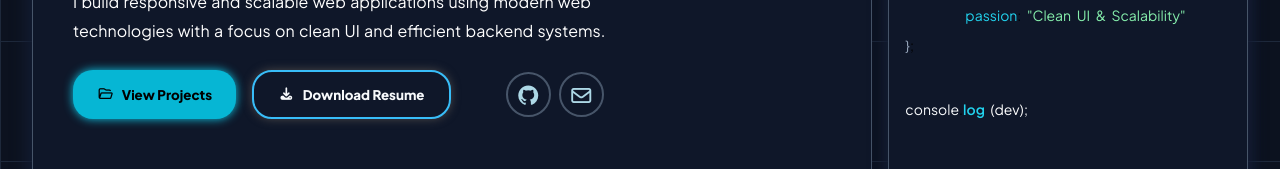
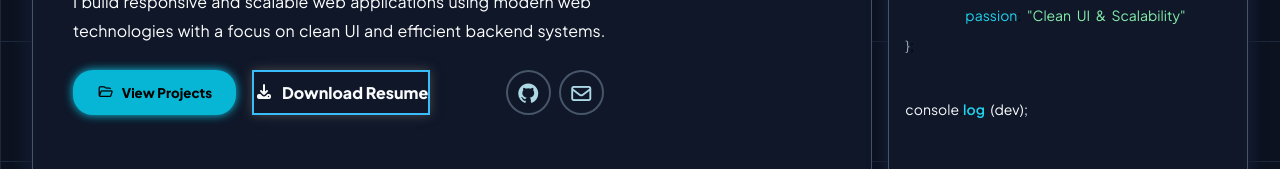
Before and after one commit to TusharJain0411/Portfolio, a React (Vite) app in the folder Frontend/: page / in a window 1280 px wide. Shown: the part 439-608 px from the top of the page. Built offline with nearby package versions, Linux system fonts and the light colour scheme; no server answers.

Commit message:
Updated portfolio

```diff
--- a/Frontend/src/components/Home.jsx
+++ b/Frontend/src/components/Home.jsx
@@ -78,10 +78,9 @@ const handleDownloadResume = () => {
               <button className="project-view" onClick={handleProjects}>
                 <i className="fa-regular fa-folder-open"></i>View Projects
               </button>
-              <button className="download-resume"
-              onClick={handleDownloadResume}>
+              <a href="./TusharDungarwal.pdf" className="download-resume">
                 <i className="fa-solid fa-download"></i>Download Resume
-              </button>
+              </a>
             </div>
             <div className="contact-btns">
               <button onClick={openGithub}>
```
Also changed, not shown: 1 other file (tests, documents, lock files or other folders).
